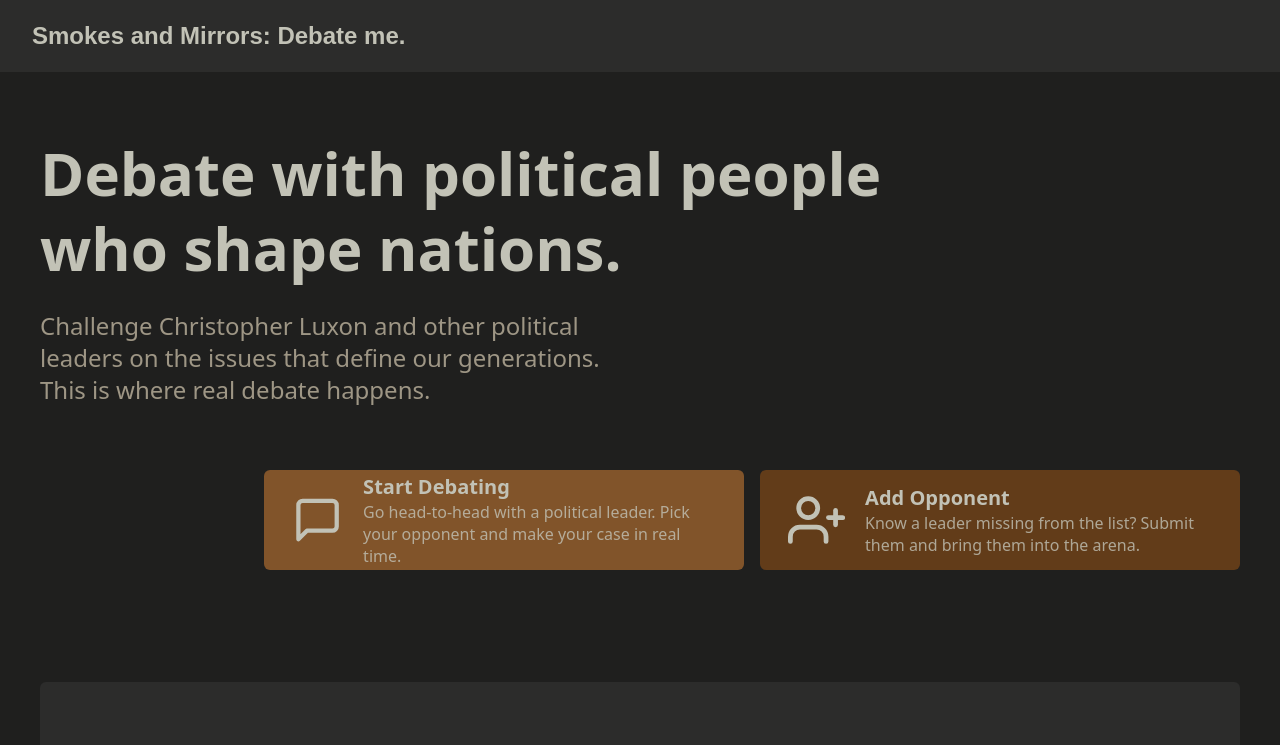
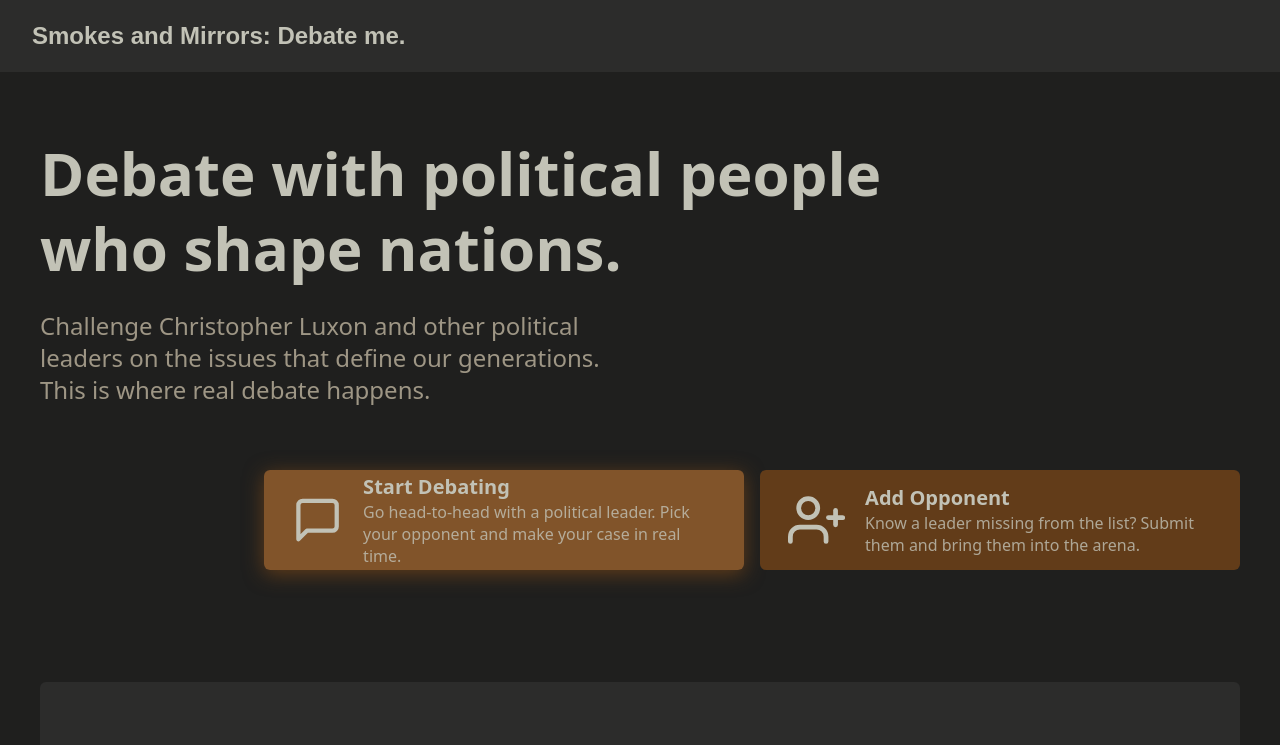
Before and after one commit to KinnonBroekhuizen/DebateMe, a Next.js app: page / in a window 1280 px wide. Shown: the top 745 px of the page. Built offline with nearby package versions, Linux system fonts and the light colour scheme; what tailwindcss-animated would draw is missing.

Commit message:
added cool glowing buttons

```diff
--- a/app/addOpponent/page.tsx
+++ b/app/addOpponent/page.tsx
@@ -139,7 +139,7 @@
             </button>
             <button
               type="button"
-              className="bg-[var(--accent)] hover:bg-accent/90 text-[var(--text)] cursor-pointer text-sm font-semibold px-6 py-2.5 rounded-lg transition-opacity hover:opacity-90"
+              className="bg-[var(--accent)] shadow-[0_4px_20px_0_var(--muted-accent)] hover:bg-accent/90 text-[var(--text)] cursor-pointer text-sm font-semibold px-6 py-2.5 rounded-lg transition-opacity hover:opacity-90"
               onClick={handleClick}
             >
               Add Opponent
--- a/app/page.tsx
+++ b/app/page.tsx
@@ -26,7 +26,7 @@
           <div className="justify-end flex gap-4">
             <Link
               href="/opponents"
-              className="p-7 flex justify-between flex-row items-center gap-5 rounded-md transition-opacity hover:opacity-90 max-w-120 max-h-25 bg-[var(--accent)]"
+              className="p-7 flex justify-between flex-row items-center gap-5 rounded-md transition-opacity hover:opacity-90 max-w-120 max-h-25 bg-[var(--accent)] shadow-[0_4px_20px_0_var(--muted-accent)]"
             >
               <MessageSquare size={100} />
               <div>
```
